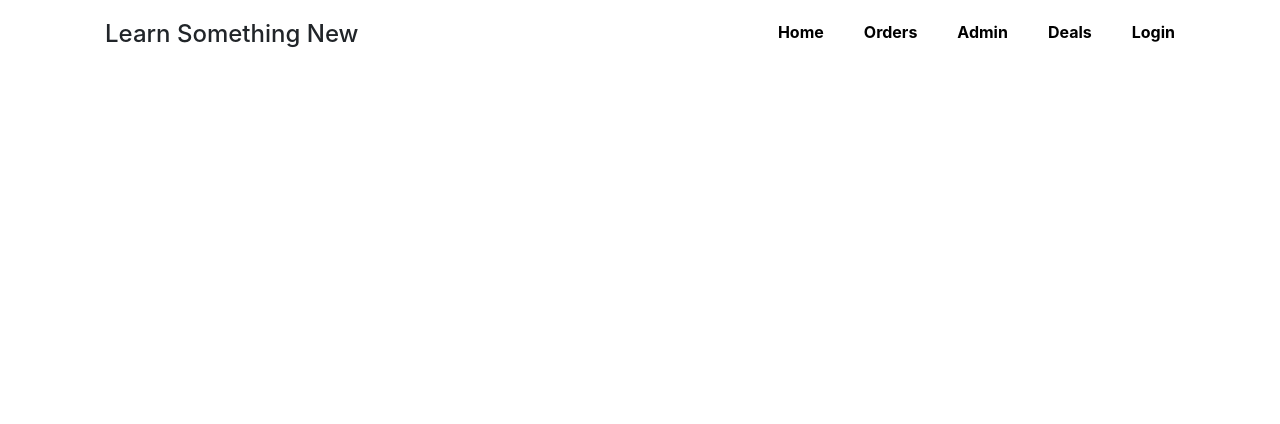
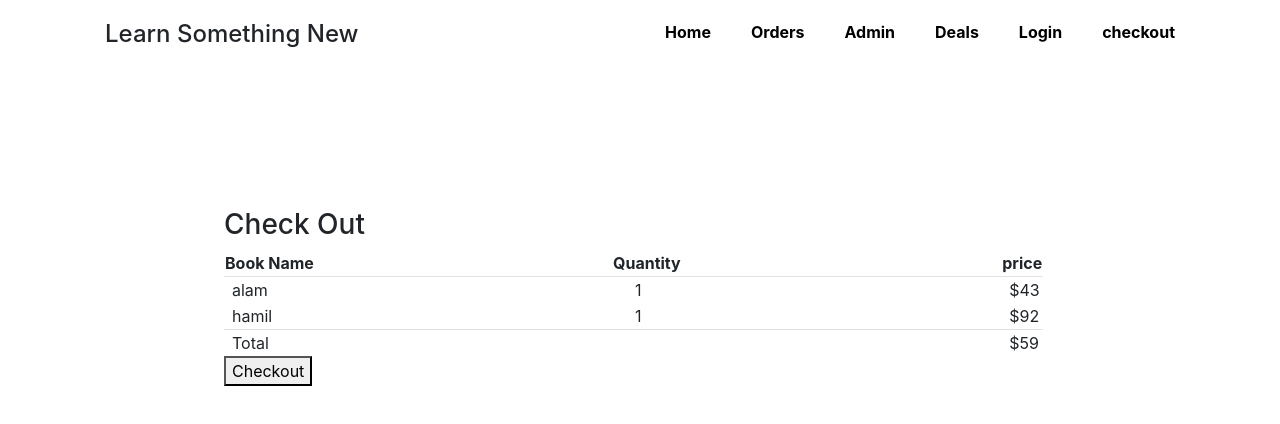
Before and after one commit to mdumar112233/book-shop-assignment-10-client, a React (Create React App) app: page /checkout in a window 1280 px wide. Shown: the top 424 px of the page. Built offline with nearby package versions, Linux system fonts and the light colour scheme.

Commit message:
Home page data load from database

```diff
--- a/src/App.js
+++ b/src/App.js
@@ -9,6 +9,7 @@ import Home from './components/Home/Home';
 import Header from './components/Header/Header';
 import Login from './components/Login/Login';
 import Admin from './components/Admin/Admin';
+import CheckOut from './components/CheckOut/CheckOut';
 
 function App() {
   return (
@@ -27,6 +28,9 @@ function App() {
         <Route path='/admin'>
           <Admin/>
         </Route>
+        <Route path='/checkout'>
+          <CheckOut></CheckOut>
+        </Route>
       </Switch>
     </Router>
   );
--- a/src/components/CheckOut/CheckOut.css
+++ b/src/components/CheckOut/CheckOut.css
@@ -0,0 +1,25 @@
+.checkout-main{
+    margin-left: 14rem;
+    margin-top: 8rem;
+    width: 80%;
+}
+table{
+    width: 80%;
+}
+th, td{
+    /* border-bottom: 1px solid rgba(128, 128, 128, 0.233);
+    border-right: 10%; */
+    width: 50%;
+}
+th{
+    border-bottom: 1px solid rgba(128, 128, 128, 0.233);
+}
+tr:nth-child(3){
+    border-bottom: 1px solid rgba(128, 128, 128, 0.233);
+}
+td{
+    padding-left: 8px;
+}
+td:nth-child(2){
+    padding-left: 23px;
+}
--- a/src/components/CheckOut/CheckOut.js
+++ b/src/components/CheckOut/CheckOut.js
@@ -0,0 +1,36 @@
+import React from 'react';
+import './CheckOut.css';
+
+const CheckOut = () => {
+    return (
+        <div className='checkout-main'>
+            <h3>Check Out</h3>
+            <table>
+                <tr>
+                    <th>Book Name</th>
+                    <th>Quantity</th>
+                    <th>price</th>
+                </tr>
+                <tr>
+                    <td>alam</td>
+                    <td>1</td>
+                    <td>$43</td>
+                </tr>
+                <tr>
+                    <td>hamil</td>
+                    <td>1</td>
+                    <td>$92</td>
+                </tr>
+                <tr>
+                    <td>Total</td>
+                    <td></td>
+                    <td>$59</td>
+                </tr>
+            </table>
+
+            <button className='checkout-btn'>Checkout</button>
+        </div>
+    );
+};
+
+export default CheckOut;
--- a/src/components/Header/Header.js
+++ b/src/components/Header/Header.js
@@ -16,6 +16,7 @@ const Header = () => {
                     <Link to='/admin'><li href="">Admin</li></Link>
                     <Link><li href="">Deals</li></Link>
                     <Link to='/login'><li href="">Login</li></Link>
+                    <Link to='/checkout'><li href="">checkout</li></Link>
                 </ul>
             </div>
             </div>
```
